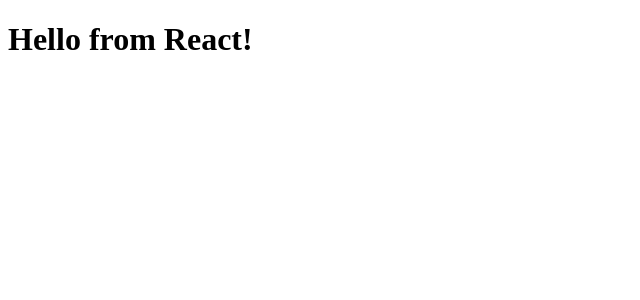
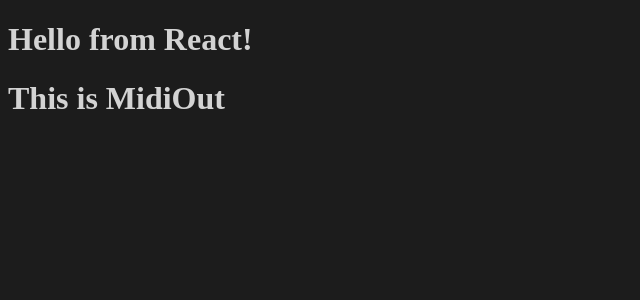
Before and after one commit to dawlet-team/dawlet-poc, a React (Vite) app in the folder satoshi/: page / in a window 1280 px wide. Shown: the top 300 px of the page, without its empty margins (0-640 px from the left). Built offline with nearby package versions, Linux system fonts and the light colour scheme.

Commit message:
Add MidiOut dawlet

```diff
--- /dev/null
+++ b/satoshi/src/renderer/App.css
@@ -0,0 +1,6 @@
+#app {
+    color: lightgray;
+}
+body {
+    background: #1C1C1C;
+}
--- a/satoshi/src/renderer/App.jsx
+++ b/satoshi/src/renderer/App.jsx
@@ -1,4 +1,11 @@
 // @flow
 import React from 'react';
+import './App.css';
+import { MidiOut } from './dawlets/MidiOut';
 
-export const App = () => <h1>Hello from React!</h1>;
+export const App = () => (
+  <div id="app">
+    <h1>Hello from React!</h1>
+    <MidiOut />
+  </div>
+);
--- /dev/null
+++ b/satoshi/src/renderer/dawlets/MidiOut.jsx
@@ -0,0 +1,4 @@
+// @flow
+import React from 'react';
+
+export const MidiOut = () => <h1>This is MidiOut</h1>;
```
